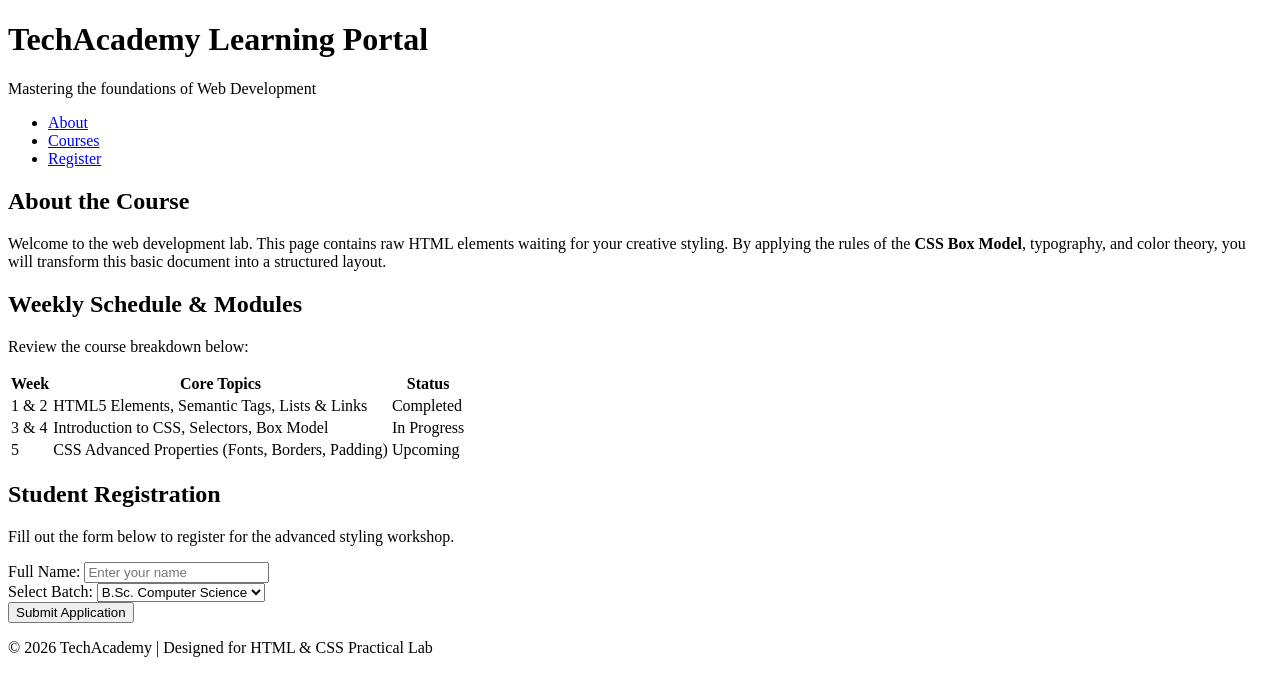
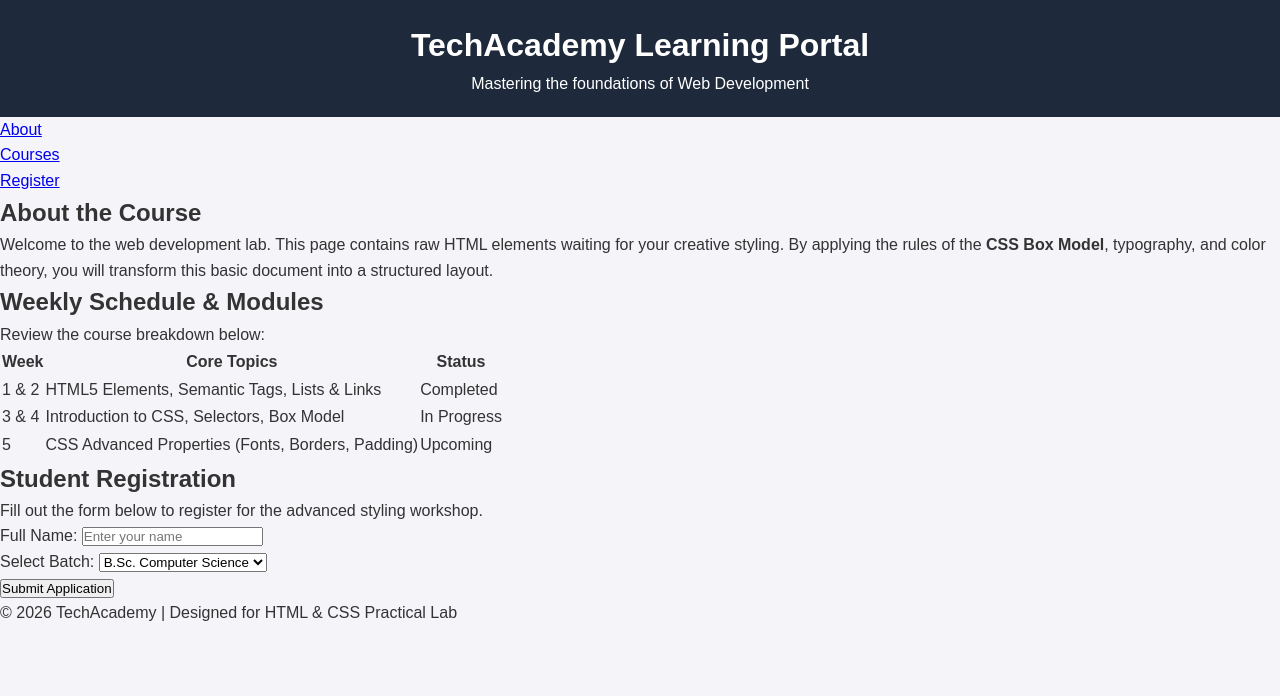
Before and after one commit to dlzpranav001/css, a plain HTML site: page index.html in a window 1280 px wide. Drawn offline with Linux system fonts and the light colour scheme.

Commit message:
with great power comes great responesibilitty

```diff
--- a/index.html
+++ b/index.html
@@ -4,6 +4,8 @@
     <meta charset="UTF-8">
     <meta name="viewport" content="width=device-width, initial-scale=1.0">
     <title>HTML & CSS Lab Assignment</title>
+    <link rel="stylesheet" href="style.css">
+
     </head>
 <body>
 
--- /dev/null
+++ b/style.css
@@ -0,0 +1,22 @@
+/* Universal Reset */
+* {
+    box-sizing: border-box;
+    margin: 0;
+    padding: 0;
+}
+
+/* Body */
+body {
+    background-color: #f4f4f9;
+    color: #333333;
+    font-family: Arial, Helvetica, sans-serif;
+    line-height: 1.6;
+}
+
+/* Header */
+header {
+    background-color: #1e293b;
+    color: white;
+    text-align: center;
+    padding: 20px;
+}
```
